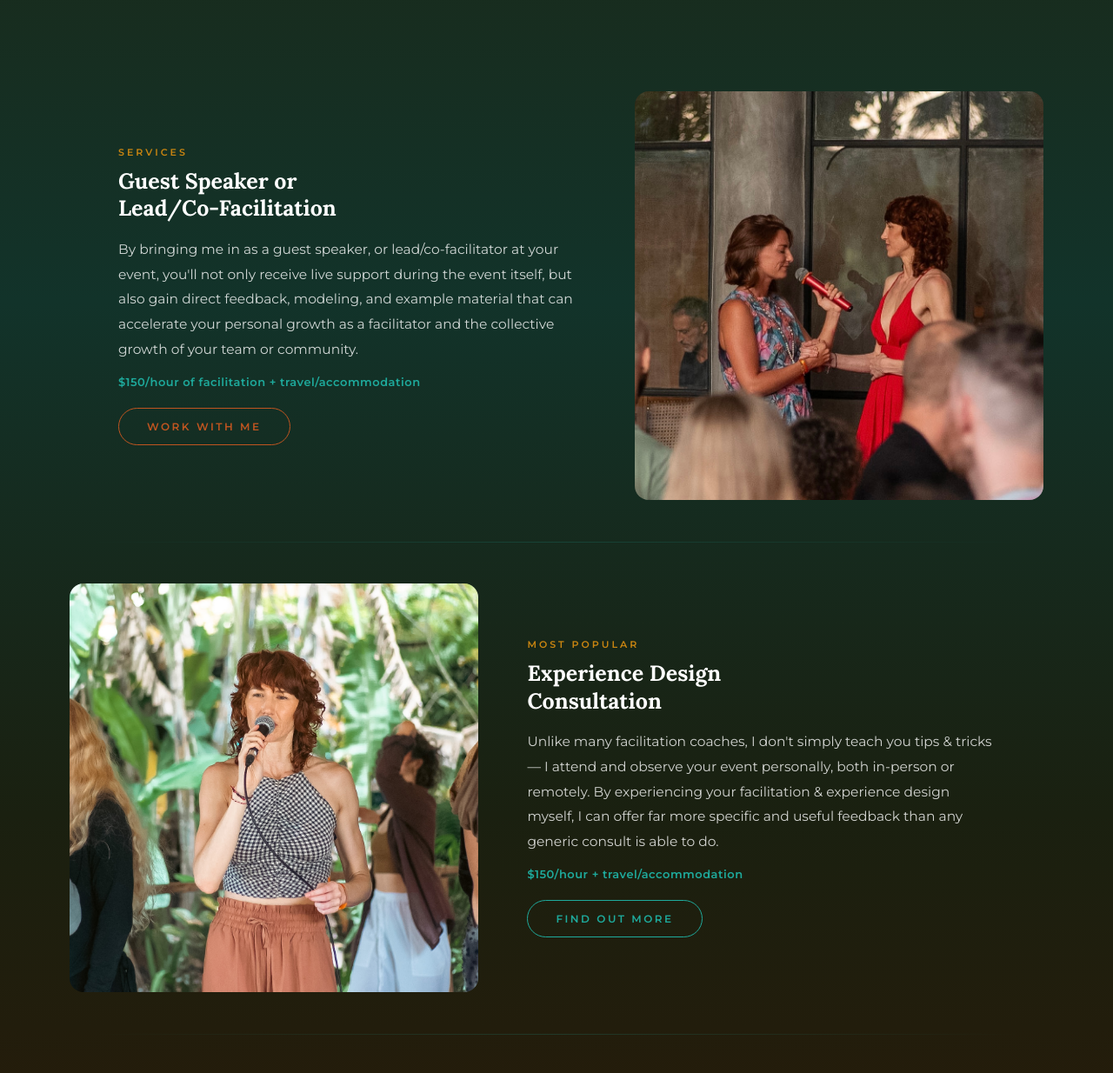
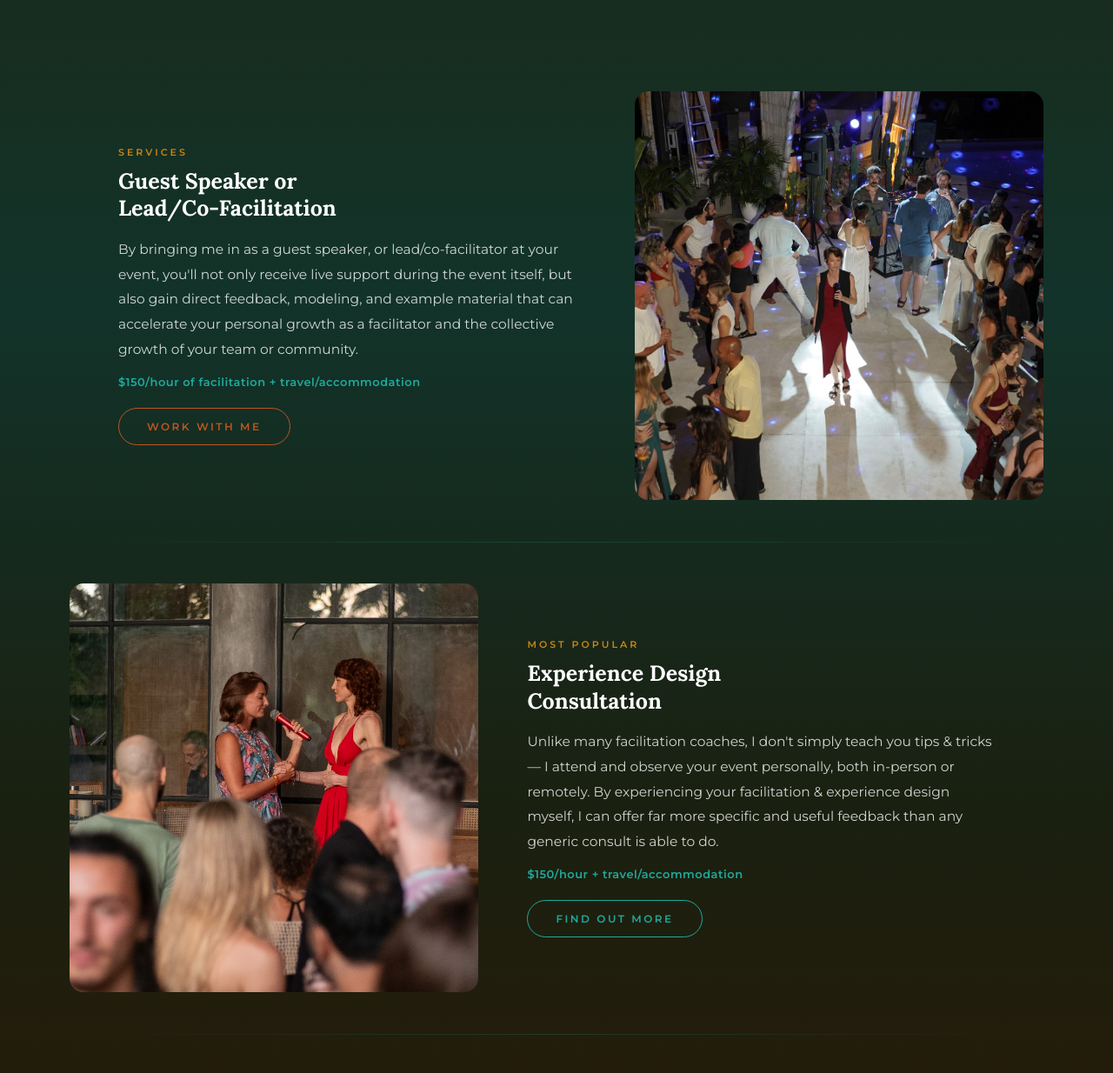
Before and after one commit to strmdkn/kaela-connector-static, a plain HTML site: page index.html in a window 1280 px wide. Shown: the part 1324-2558 px from the top of the page at 87% size. Drawn offline with Linux system fonts and the light colour scheme.

Commit message:
Debug photo issue - fix 3

```diff
--- a/index.html
+++ b/index.html
@@ -433,7 +433,7 @@ footer { background:#060f0e;text-align:center;padding:2.5rem;font-size:11px;colo
 
   <div class="service-row">
     <div class="service-photo">
-      <img src="./images/PHOTO_B_-_SECTION_3_2.jpg" alt="Facilitation mentorship" />
+      <img src="./images/PHOTO_A_-_SECTION_3.jpg" alt="Facilitation mentorship" />
     </div>
     <div class="service-text">
       <p class="service-tag">Services</p>
@@ -446,7 +446,7 @@ footer { background:#060f0e;text-align:center;padding:2.5rem;font-size:11px;colo
 
   <div class="service-row">
     <div class="service-photo">
-      <img src="./images/PHOTO_C_-_SECTION_3.jpg" alt="Facilitation mentorship" />
+      <img src="./images/PHOTO_B_-_SECTION_3.jpg" alt="Facilitation mentorship" />
     </div>
     <div class="service-text">
       <p class="service-tag">Most Popular</p>
@@ -459,7 +459,7 @@ footer { background:#060f0e;text-align:center;padding:2.5rem;font-size:11px;colo
 
   <div class="service-row">
     <div class="service-photo">
-      <img src="./images/PHOTO_B_-_SECTION_3_2.jpg" alt="Facilitation mentorship" />
+      <img src="./images/PHOTO_C_-_SECTION_3.jpg" alt="Facilitation mentorship" />
       <div class="photo-fade-r"></div>
       <div class="photo-fade-edge"></div>
     </div>
```
